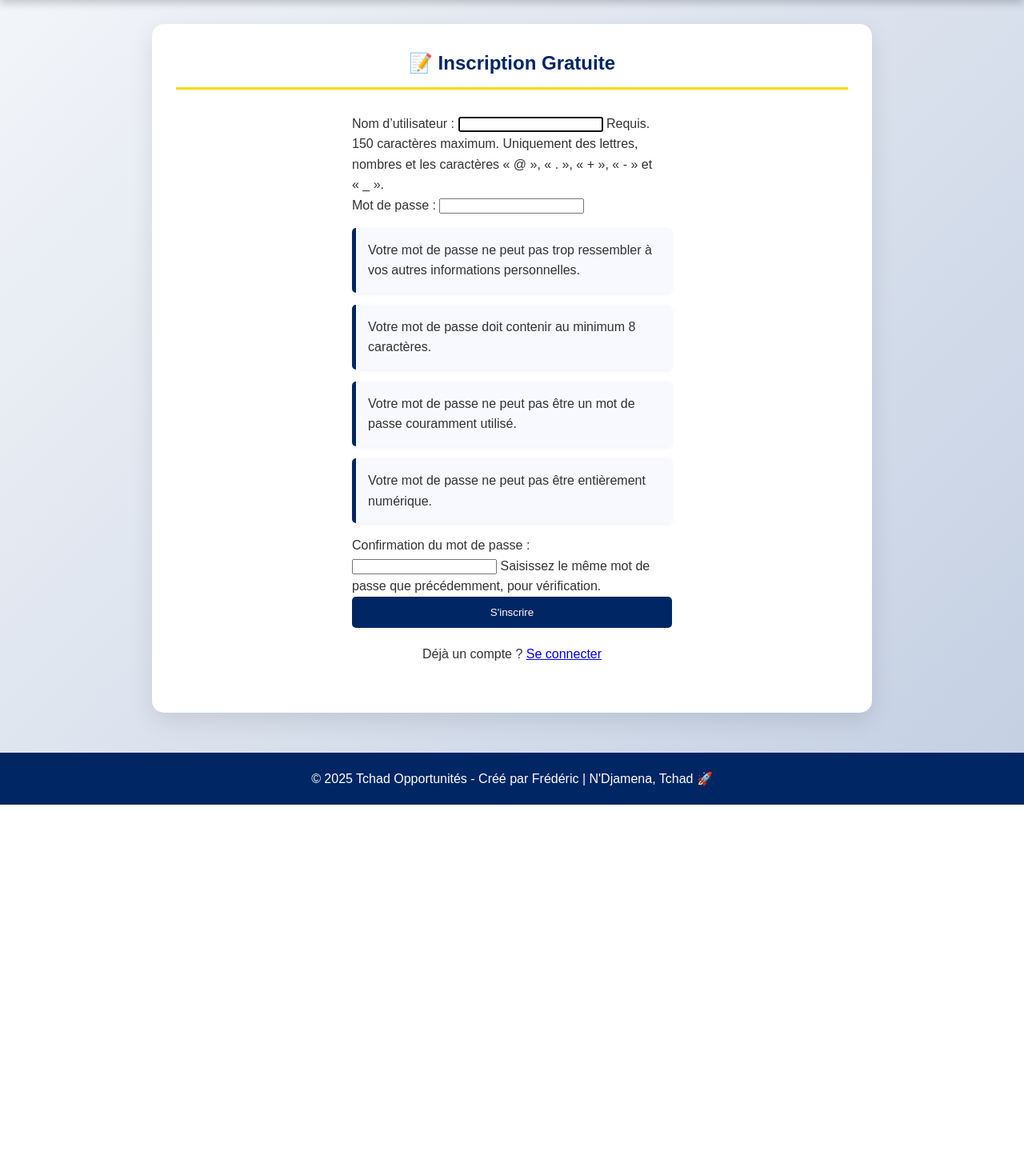
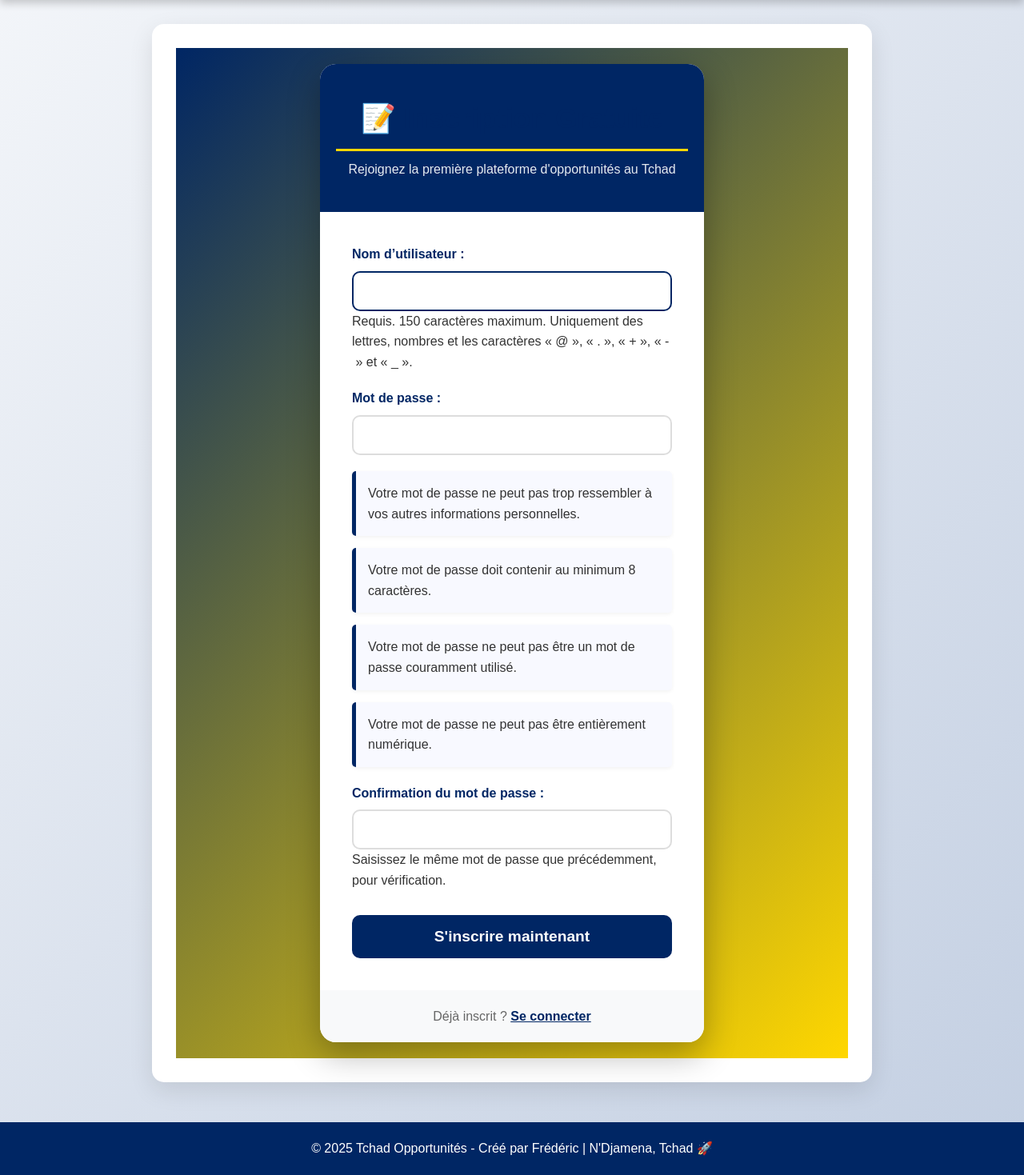
Before and after one commit to MBAIAMNE/tchad-opportunites, a Django app: page /users/signup/ in a window 1280 px wide. Shown: the part 147-1616 px from the top of the page at 80% size. Before the commit the page ends 1153 px from the top, so only its background shows below. Run offline with Django 5.2, Linux system fonts and the light colour scheme.

Commit message:
Update signup.html

```diff
--- a/templates/users/signup.html
+++ b/templates/users/signup.html
@@ -1,20 +1,122 @@
 {% extends 'base.html' %}
+{% load static %}
+
+{% block title %}Inscription - Tchad Opportunités{% endblock %}
 
 {% block content %}
-<h2 style="text-align:center; color:#002664;">📝 Inscription Gratuite</h2>
-<div style="max-width:400px; margin:30px auto;">
+<div class="auth-page">
+    <div class="auth-box">
+        <div class="auth-header">
+            <h2>📝 Inscription Gratuite</h2>
+            <p>Rejoignez la première plateforme d'opportunités au Tchad</p>
+        </div>
+
         {% if messages %}
             {% for message in messages %}
-            <p style="color:green; text-align:center;">{{ message }}</p>
+                <div class="alert success">{{ message }}</div>
             {% endfor %}
         {% endif %}
-    <form method="post">
+
+        <form method="post" class="auth-form">
             {% csrf_token %}
             {{ form.as_p }}
-        <button type="submit" style="width:100%; padding:12px; background:#002664; color:white; border:none; border-radius:5px;">S'inscrire</button>
+            <button type="submit" class="btn-primary">S'inscrire maintenant</button>
         </form>
-    <p style="text-align:center; margin-top:20px;">
-        Déjà un compte ? <a href="/accounts/login/">Se connecter</a>
+
+        <p class="auth-footer">
+            Déjà inscrit ? <a href="{% url 'login' %}">Se connecter</a>
         </p>
     </div>
+</div>
+
+<style>
+    .auth-page {
+        min-height: 100vh;
+        background: linear-gradient(135deg, #002664 0%, #FFD700 100%);
+        display: flex;
+        align-items: center;
+        justify-content: center;
+        padding: 20px;
+    }
+    .auth-box {
+        background: white;
+        width: 100%;
+        max-width: 480px;
+        border-radius: 20px;
+        box-shadow: 0 15px 40px rgba(0,0,0,0.3);
+        overflow: hidden;
+    }
+    .auth-header {
+        background: #002664;
+        color: white;
+        text-align: center;
+        padding: 40px 20px;
+    }
+    .auth-header h2 {
+        font-size: 2.2em;
+        margin: 0;
+    }
+    .auth-header p {
+        margin: 10px 0 0;
+        opacity: 0.9;
+    }
+    .auth-form {
+        padding: 40px;
+    }
+    .auth-form p {
+        margin-bottom: 20px;
+    }
+    .auth-form label {
+        display: block;
+        margin-bottom: 8px;
+        font-weight: bold;
+        color: #002664;
+    }
+    .auth-form input {
+        width: 100%;
+        padding: 14px;
+        border: 2px solid #ddd;
+        border-radius: 10px;
+        font-size: 1em;
+    }
+    .auth-form input:focus {
+        border-color: #002664;
+        outline: none;
+    }
+    .btn-primary {
+        width: 100%;
+        padding: 16px;
+        background: #002664;
+        color: white;
+        border: none;
+        border-radius: 10px;
+        font-size: 1.2em;
+        font-weight: bold;
+        cursor: pointer;
+        margin-top: 10px;
+        transition: 0.3s;
+    }
+    .btn-primary:hover {
+        background: #001a3f;
+        transform: translateY(-2px);
+    }
+    .alert {
+        padding: 15px;
+        background: #d4edda;
+        color: #155724;
+        border-radius: 10px;
+        margin-bottom: 20px;
+        text-align: center;
+    }
+    .auth-footer {
+        text-align: center;
+        padding: 20px;
+        background: #f8f9fa;
+        color: #666;
+    }
+    .auth-footer a {
+        color: #002664;
+        font-weight: bold;
+    }
+</style>
 {% endblock %}
```
Lines whose indentation alone changed are shown as unchanged.
